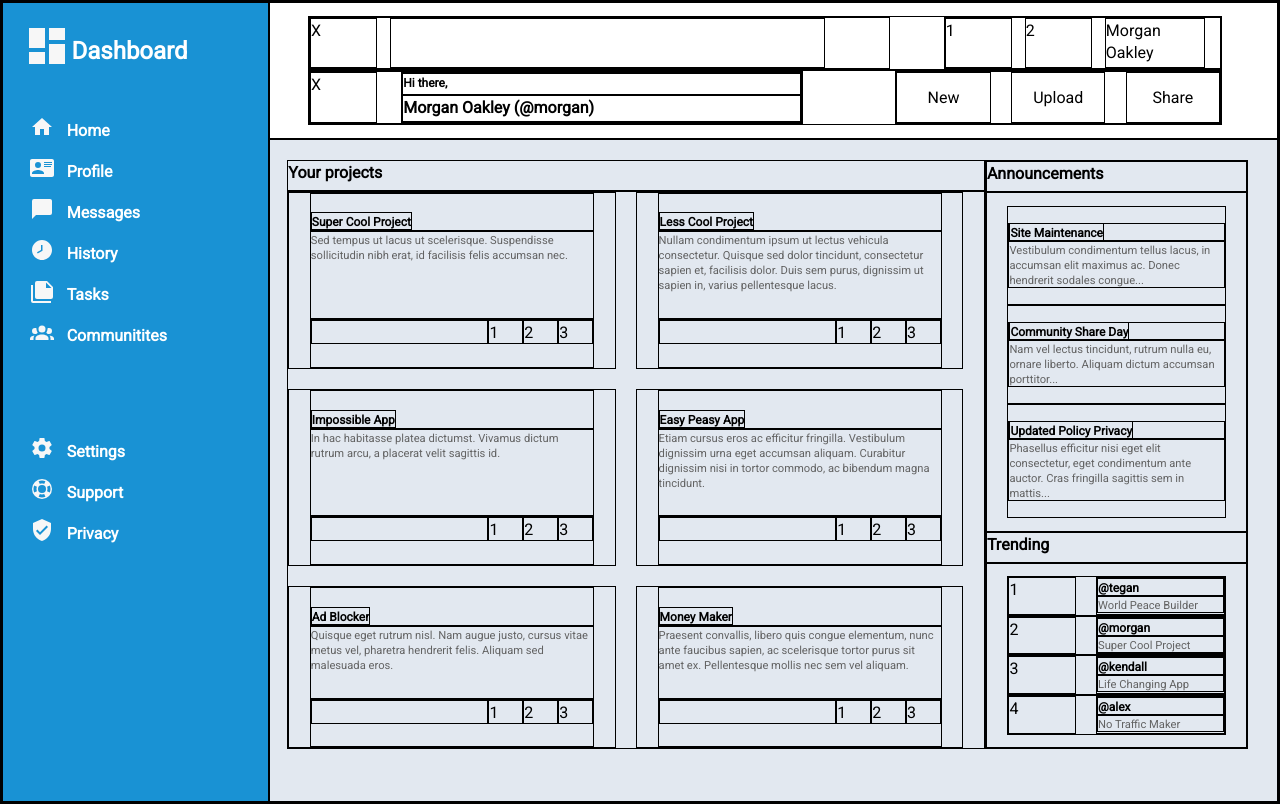
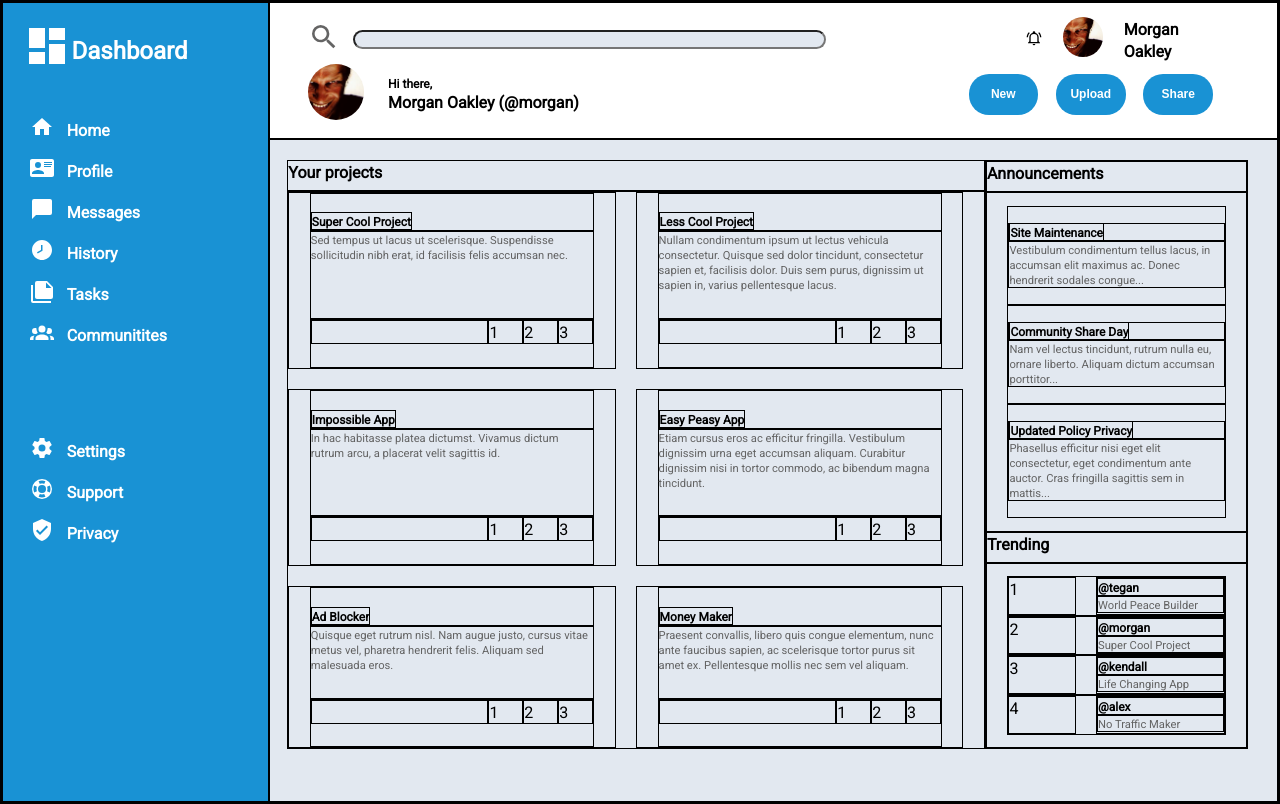
Before and after one commit to TheDS1337/odin-admin-dashboard, a plain HTML site: page index.html in a window 1280 px wide. Drawn offline with Linux system fonts and the light colour scheme; files whose address does not match are found by name.

Commit message:
Work on header

```diff
--- a/index.html
+++ b/index.html
@@ -12,20 +12,20 @@
     <div id="header">
         <div id="header-up">
             <div id="searchbar">
-                <div>X</div>
-                <div></div>
+                <span></span>
+                <input type="search">
             </div>
 
             <div id="user-name">
-                <div>1</div>
-                <div>2</div>
+                <span></span>
+                <span></span>
                 <div>Morgan Oakley</div>
             </div>
         </div>
 
         <div id="header-down">
             <div id="user-info">
-                <div>X</div>
+                <span></span>
 
                 <div>
                     <p>Hi there,</p>
@@ -34,9 +34,9 @@
             </div>
 
             <div id="buttons">
-                <div>New</div>
-                <div>Upload</div>
-                <div>Share</div>
+                <button>New</button>
+                <button>Upload</button>
+                <button>Share</button>
             </div>
         </div>
     </div>
--- a/styles.css
+++ b/styles.css
@@ -41,24 +41,59 @@ body {
 }
 
 #header-up {
+    font-weight: 700;
     display: grid;
     grid-template-columns: 4fr 2fr;
+}
+
+#header-up span::before, #user-info > span::before {
+    display: inline-block;
+    content: ' ';
 }
 
 #searchbar {
     margin-right: 2.1vw;
     padding-right: 5vw;
-    display: grid;
-    grid-template-columns: 8.4vh auto;
+    display: flex;
+    align-items: center;
     gap: 1.6vh;
 }
 
+#searchbar > span::before {
+    background-image: url("images/magnify.svg");
+    width: 4vh;
+    height: 4vh;
+    filter: invert(39%) sepia(18%) saturate(10%) hue-rotate(314deg) brightness(94%) contrast(91%);
+}
+
+#searchbar > input {
+    flex-grow: 1;
+    margin: 1.6vh 0;
+    background-color: #E2E8F0;
+    border-radius: 10px;
+}
+
 #user-name {
-    margin-left: 2.1vw;
+    margin-left: 8.5vw;
     padding-right: 1.2vw;
-    display: grid;
-    grid-template-columns: repeat(2, 8.4vh) 1fr;
-    gap: 1.6vh;
+    display: flex;
+    align-items: center;
+    gap: 2.6vh;
+}
+
+#user-name > span:nth-child(1)::before {
+    background-image: url("images/bell-ring-outline.svg");
+    width: 2vh;
+    height: 2vh;
+    filter: invert(0%) sepia(1%) saturate(0%) hue-rotate(184deg) brightness(94%) contrast(100%);
+}
+
+#user-name > span:nth-child(2)::before {
+    background-image: url("images/aphex.jpeg");
+    background-size: contain;
+    width: 5vh;
+    height: 5vh;
+    border-radius: 50%;
 }
 
 #header-down {
@@ -68,12 +103,20 @@ body {
 
 #user-info {
     margin-right: 2.1vw;
-    display: grid;
-    grid-template-columns: 8.4vh 1fr;
+    display: flex;
+    align-items: center;
     gap: 3vh;
 }
 
-#user-info div:nth-child(2) {
+#user-info > span::before {
+    background-image: url("images/aphex.jpeg");
+    background-size: contain;
+    width: 7vh;
+    height: 7vh;
+    border-radius: 50%;
+}
+
+#user-info > div {
     display: grid;
 }
 
@@ -88,15 +131,20 @@ body {
 }
 
 #buttons {
-    margin-left: 5.1vw;
+    margin-left: 10.1vw;
     display: grid;
     grid-template-columns: repeat(3, 1fr);
-    gap: 1.6vw;
 }
 
-#buttons div {
+#buttons > button {
     text-align: center;
-    padding: 1.6vh 1.6vw;
+    margin: 1.3vh 0.7vw;
+    font-size: 0.75rem;
+    font-weight: 600;
+    color: #FFFFFF;
+    background-color: #1992D4;
+    border-radius: 20px;
+    border-style: none;
 }
 
 #sidebar {
@@ -118,7 +166,7 @@ body {
 #sidebar span::before {
     display: inline-block;
     content: ' ';
-    filter: invert(100%) sepia(0%) saturate(7464%) hue-rotate(185deg) brightness(97%) contrast(100%);
+    filter: invert(100%) sepia(100%) saturate(1%) hue-rotate(150deg) brightness(109%) contrast(101%);
 }
 
 #logo {
@@ -272,6 +320,6 @@ body {
 *   DUMMY, TO BE REMOVED LATER
 */
 
-*:not(#sidebar *) {
+*:not(#sidebar *, #header *) {
     border: 1px solid black;
 }
```
Also changed, not shown: images/aphex.jpeg (added).
